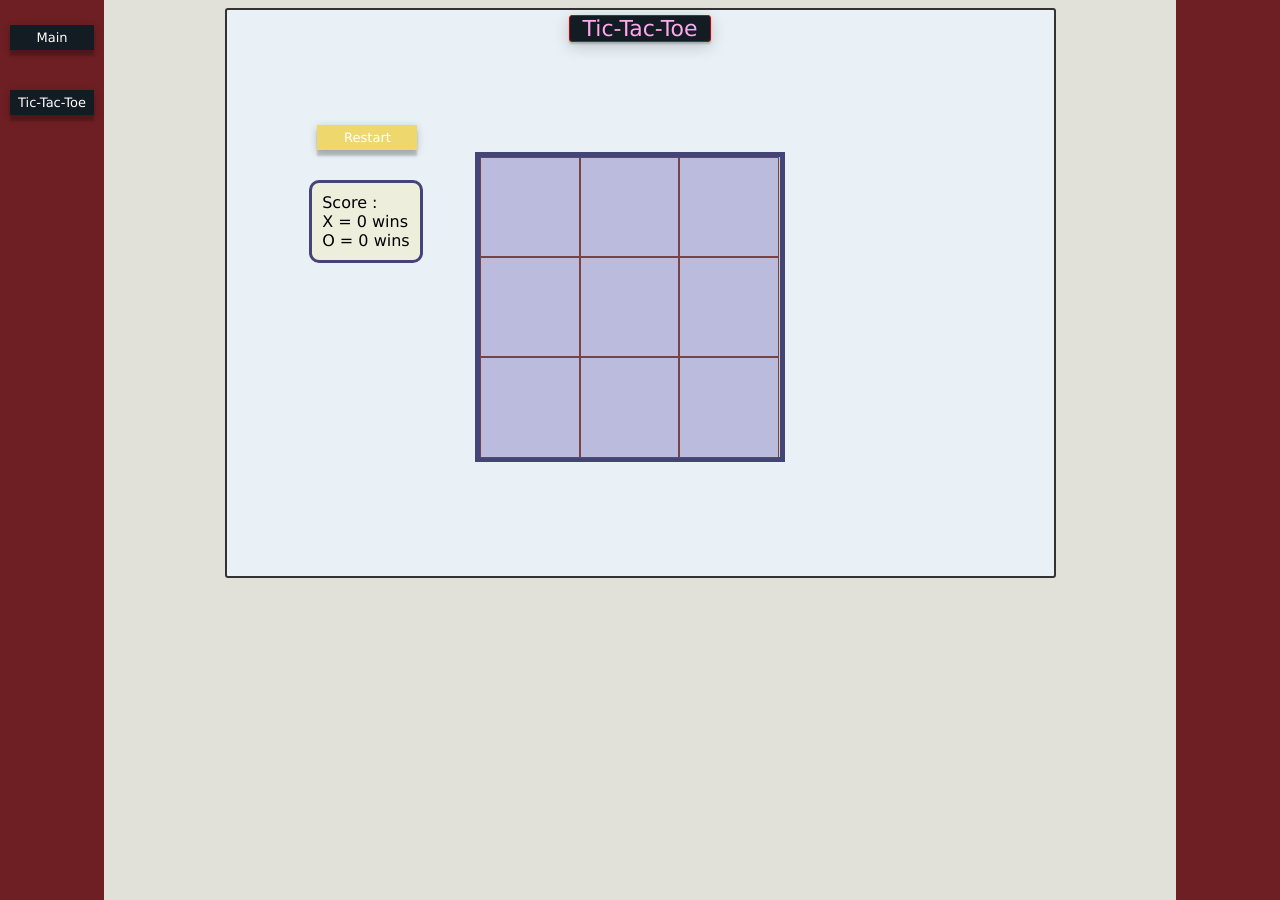
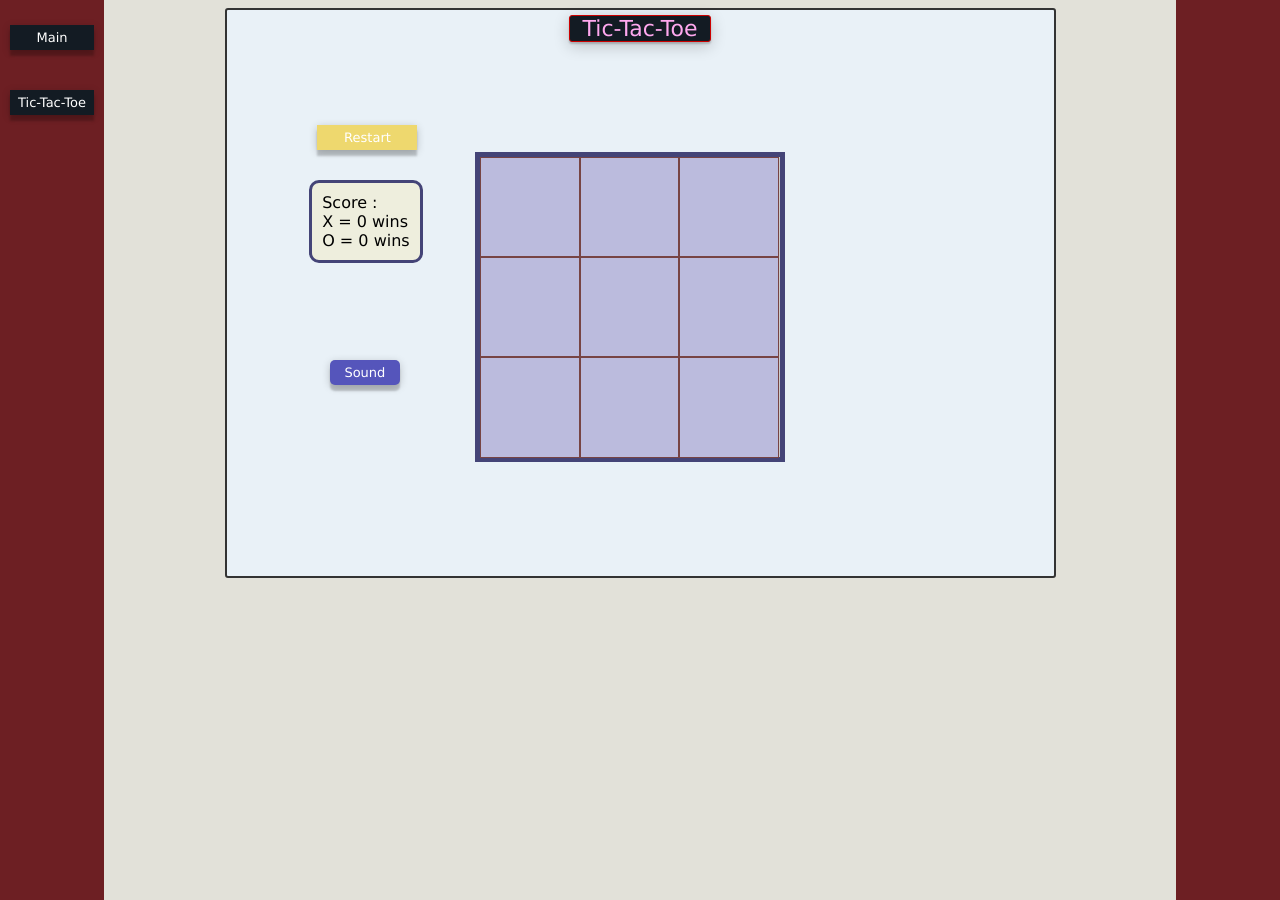
Before and after one commit to ChaamC/javascript-games, a Jekyll site: the page tic-tac-toe/index.html, which Jekyll copies as it is, in a window 1280 px wide. Built offline with Jekyll 4.4.1, drawn with Linux system fonts in a browser that asks for light colours; nearby versions of some CDN libraries.

Commit message:
added sound effect and music

```diff
--- a/tic-tac-toe/index.html
+++ b/tic-tac-toe/index.html
@@ -1,8 +1,8 @@
 <!DOCTYPE html>
 <html>
 <head>
+	<link rel="stylesheet" href="../main_frame.css">
 	<link rel="stylesheet" href="style.css">
-	<link rel="stylesheet" href="../main_frame.css">
 	<script src="//ajax.googleapis.com/ajax/libs/jquery/1.11.2/jquery.min.js"></script>
 	<script src='tictactoe.js'></script>
 </head>
@@ -14,6 +14,9 @@
 	<div id = "middle_panel">
 	 	<div id="game_container">
 	 		<div class="section_title">Tic-Tac-Toe</div>
+	 		<audio id="audio_pop" src = "resources/pop.wav" type="audio/wav"></audio>
+	 		<audio id="audio_tic" src = "resources/tic.mp3" type="audio/mp3"></audio>
+
 	 		<div id="game_screen">
 	 			<div class="row">
 	 				<div id="0" class="column">
@@ -46,6 +49,7 @@
 	 			<div>O = <span id="winner2">0</span> wins</div>
 	 		</div>
 			<a class="button" id="restart_button">Restart</a>
+			<a class="button on" id="sound_button">Sound</a>
 	 	</div>
 	 </div>
  	<div id="right_panel">
--- a/tic-tac-toe/style.css
+++ b/tic-tac-toe/style.css
@@ -9,6 +9,20 @@
 }
 #restart_button:hover{
 	background-color: #6ECF72;
+}
+
+#sound_button{
+	position: absolute;
+	top: 350px;
+	width: 70px;
+	left:12.5%;
+	border-radius: 5px;
+}
+.on {
+	background-color: #5555BB;
+}
+.off {
+	background-color: #DD6666;
 }
 
 
--- a/tic-tac-toe/tictactoe.js
+++ b/tic-tac-toe/tictactoe.js
@@ -4,6 +4,13 @@
 	//hint: http-server
 	$('#left_panel').load('../navbar.html');
 	$("#cover").fadeOut(100);
+
+	$("#audio_pop")[0].load();
+	$("#audio_pop")[0].volume = 0.4;
+	$("#audio_tic")[0].load();
+	$("#audio_tic")[0].volume = 0.2;
+	$("#audio_tic")[0].loop = true;
+	$("#audio_tic")[0].play();
 
 	var is_x_turn = true;
 	var is_game_won = false;
@@ -59,11 +66,28 @@
 		$("img.oImg").remove();
 	});
 
+	$(document).on('click', '#sound_button', function(event){
+		if($(this).hasClass("on"))
+		{
+			$(this).addClass("off");
+			$(this).removeClass("on");
+			$("#audio_tic")[0].pause();
+		}
+		else
+		{
+			$(this).addClass("on");
+			$(this).removeClass("off");
+			$("#audio_tic")[0].play();
+		}
+	});
+
 	$(document).on('click', '.column', function(event){
 
 		if(boxes_content[event.target.id] == 0 &&
 			!is_game_won)
 		{
+			$("#audio_pop")[0].play();
+
 			if (is_x_turn)
 				boxes_content[event.target.id] = 1;
 			else
```
Also changed, not shown: 2 other files.
